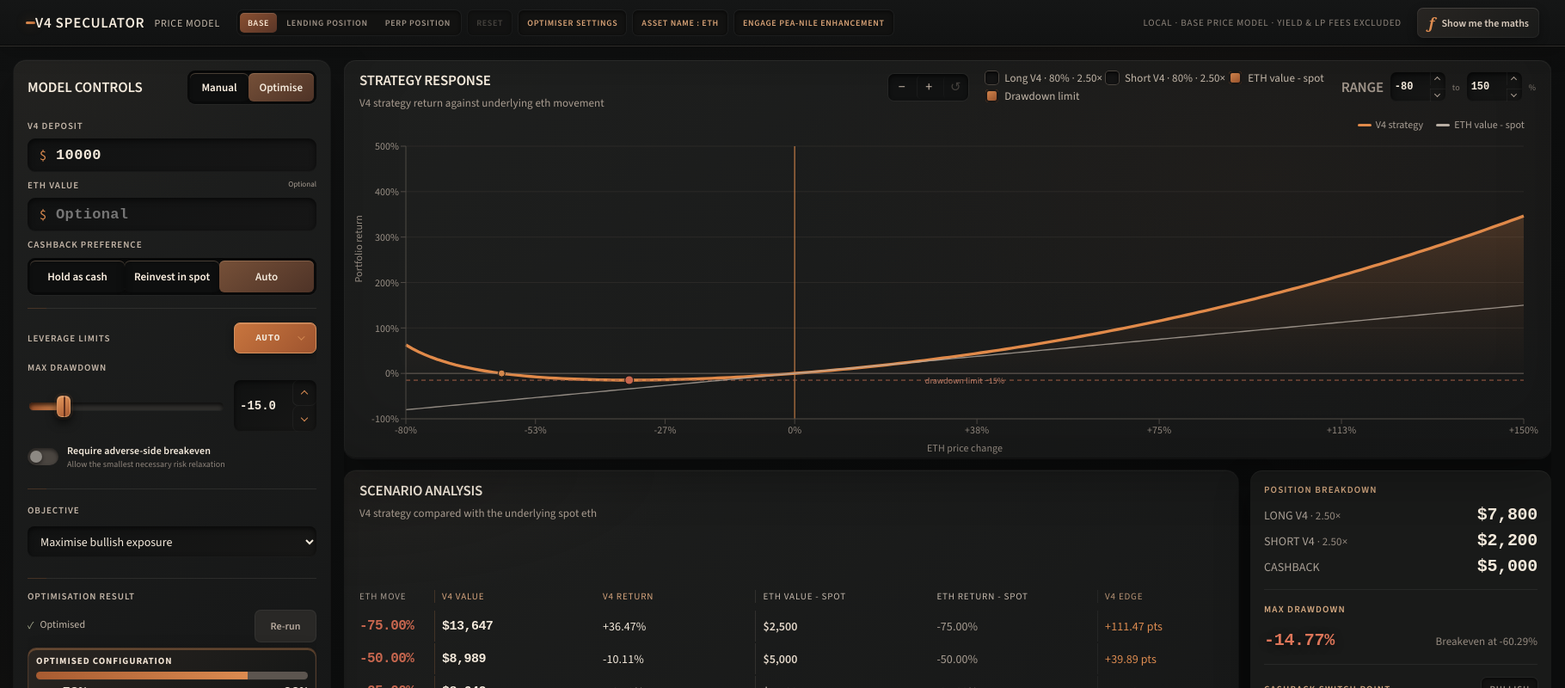
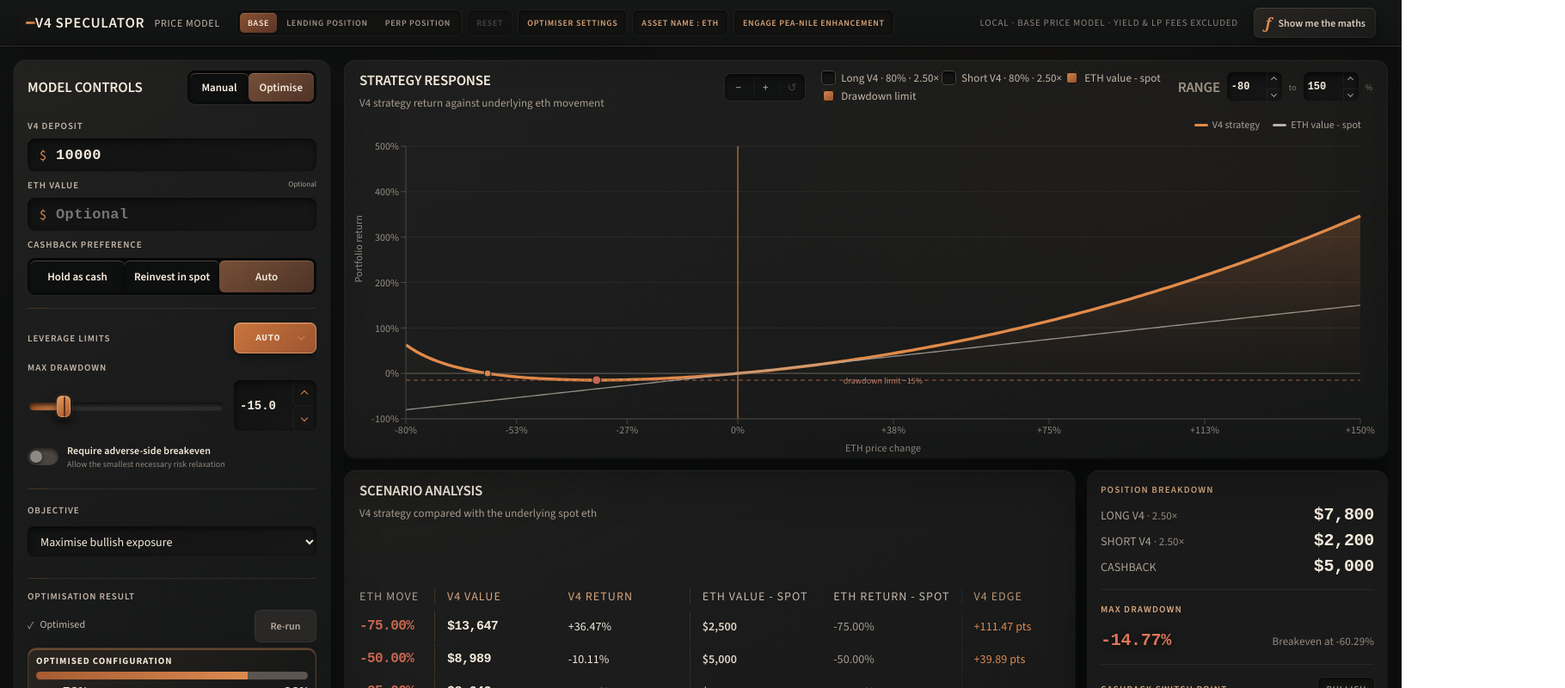
Before and after one commit to Scuttl-E/v4-speculator-calculator, a React (Vite) app: page / in a window 1280 px wide. Shown: the top 800 px of the page at 86% size, 1820 px wide, since content can reach past the window. Built offline with nearby package versions, Linux system fonts and the light colour scheme.

Commit message:
Stabilise web panels across narrow viewports

```diff
--- a/src/styles.css
+++ b/src/styles.css
@@ -2675,42 +2675,87 @@ body {
    Narrow viewports scroll the page instead of compressing controls and data. */
 html.web-build,
 body.web-build {
-  min-width: 1820px;
+  min-width: 1630px;
   min-height: 1100px;
   height: auto;
   overflow: auto;
 }
 body.web-build #root {
-  min-width: 1820px;
+  min-width: 1630px;
   min-height: 1100px;
   height: auto;
   overflow: visible;
 }
 main.web-app {
-  min-width: 1820px;
+  min-width: 1630px;
   min-height: 1100px;
   height: auto;
   overflow: visible;
 }
 main.web-app .shell {
-  min-width: 1820px;
+  min-width: 1630px;
   min-height: 1046px;
   height: calc(100vh - 54px);
-  grid-template-columns: 368px minmax(1404px, 1fr);
+  grid-template-columns: 368px minmax(1214px, 1fr);
+  gap: 16px;
+  padding: 16px;
   overflow: visible;
 }
 main.web-app .workspace {
-  min-width: 1404px;
+  min-width: 1214px;
 }
 main.web-app .workspace > .chart-panel {
-  min-width: 1404px;
+  min-width: 1214px;
 }
 main.web-app .workspace > .scenarios {
-  min-width: 1040px;
+  min-width: 850px;
 }
 main.web-app .shell.pea-nile-enhanced {
   grid-template-columns: 0 minmax(0, 1fr);
   gap: 0;
+}
+
+/* Browser-only cascade locks: narrow viewports must not activate the compact
+   desktop tracks inside the fixed-width web workstation. */
+main.web-app .chart-panel .panel-head {
+  grid-template-columns: minmax(260px, 1fr) auto;
+  gap: 14px;
+  padding: 12px 18px;
+}
+main.web-app .chart-panel .panel-head b {
+  font-size: 17px;
+}
+main.web-app .chart-panel .panel-head span {
+  font-size: 13px;
+}
+main.web-app .chart-panel .chart-controls {
+  gap: 20px;
+  font-size: 13px;
+}
+main.web-app .chart-panel .chart-controls > label {
+  max-width: none;
+  overflow: visible;
+  text-overflow: clip;
+}
+main.web-app .scenarios .scenario-row {
+  grid-template-columns: 78px minmax(82px, 1fr) minmax(68px, .9fr) minmax(82px, 1.08fr) minmax(78px, .95fr) minmax(68px, .78fr) minmax(94px, 1.05fr);
+  gap: 9px;
+  padding-inline: 10px;
+  font-size: 14px;
+}
+main.web-app .scenarios .scenario-row strong {
+  font-size: 16px;
+}
+main.web-app .scenarios .scenario-row b {
+  font-size: 15px;
+}
+main.web-app .scenarios.comparison-base .scenario-row {
+  grid-template-columns: 78px minmax(82px, 1fr) minmax(68px, .9fr) minmax(82px, 1.08fr) minmax(78px, .95fr) minmax(68px, .78fr);
+}
+main.web-app .scenarios .scenario-row > .v4-start,
+main.web-app .scenarios .scenario-row > .spot-start,
+main.web-app .scenarios .scenario-row > .edge-cell {
+  padding-left: 14px;
 }
 
 /* The web viewport has less chart height than the desktop window. Keep the
```
